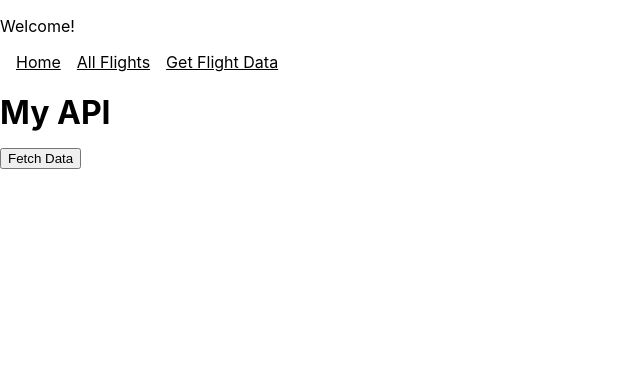
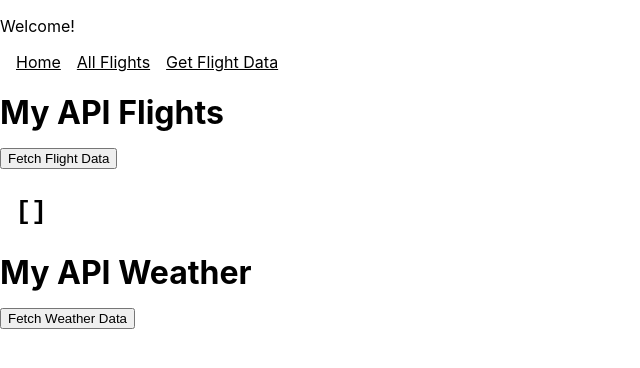
Before and after one commit to RickyaBrooks92/RickyTicky-WeatherApp, a React (Create React App) app: page /flights in a window 1280 px wide. Shown: the top 368 px of the page, without its empty margins (0-640 px from the left). Built offline with nearby package versions, Linux system fonts and the light colour scheme.

Commit message:
added new buttons and flight api fetch

```diff
--- a/src/apis/FetchFlights.js
+++ b/src/apis/FetchFlights.js
@@ -1,16 +1,28 @@
-import React from "react";
+import React, { useEffect, useState } from "react";
 
 function FetchFlights() {
+  const [data, setData] = useState([]);
+
   const apiGet = () => {
-    fetch("https://app.goflightlabs.com/flights?access_key=YOUR_ACCESS_KEY")
+    fetch(
+      "http://api.aviationstack.com/v1/flights?access_key=592d9edba6f55d3fe9a1c771a9578bc9&airline_name=Spirit Airlines"
+    )
       .then((response) => response.json())
-      .then((data) => console.log(data));
+      .then((json) => {
+        console.log(json);
+        setData(json);
+      });
   };
+  // useEffect(() => {
+  //   apiGet();
+  // }, []);
 
   return (
     <div>
-      My API <br />
-      <button onClick={apiGet}> Fetch Data</button>
+      My API Flights <br />
+      <button onClick={apiGet}> Fetch Flight Data</button>
+      <br />
+      <pre> {JSON.stringify(data, null, 2)}</pre>
     </div>
   );
 }
--- a/src/apis/FetchWeather.js
+++ b/src/apis/FetchWeather.js
@@ -11,8 +11,9 @@ function FetchWeather() {
 
   return (
     <div>
-      My API <br />
-      <button onClick={apiGet}> Fetch Data</button>
+      My API Weather
+      <br />
+      <button onClick={apiGet}> Fetch Weather Data</button>
     </div>
   );
 }
--- a/src/components/AllFlights.js
+++ b/src/components/AllFlights.js
@@ -7,6 +7,7 @@ export class AllFlights extends React.Component {
     return (
       <div>
         <h1>
+          <FetchFlights />
           <FetchWeather />
         </h1>
       </div>
```
